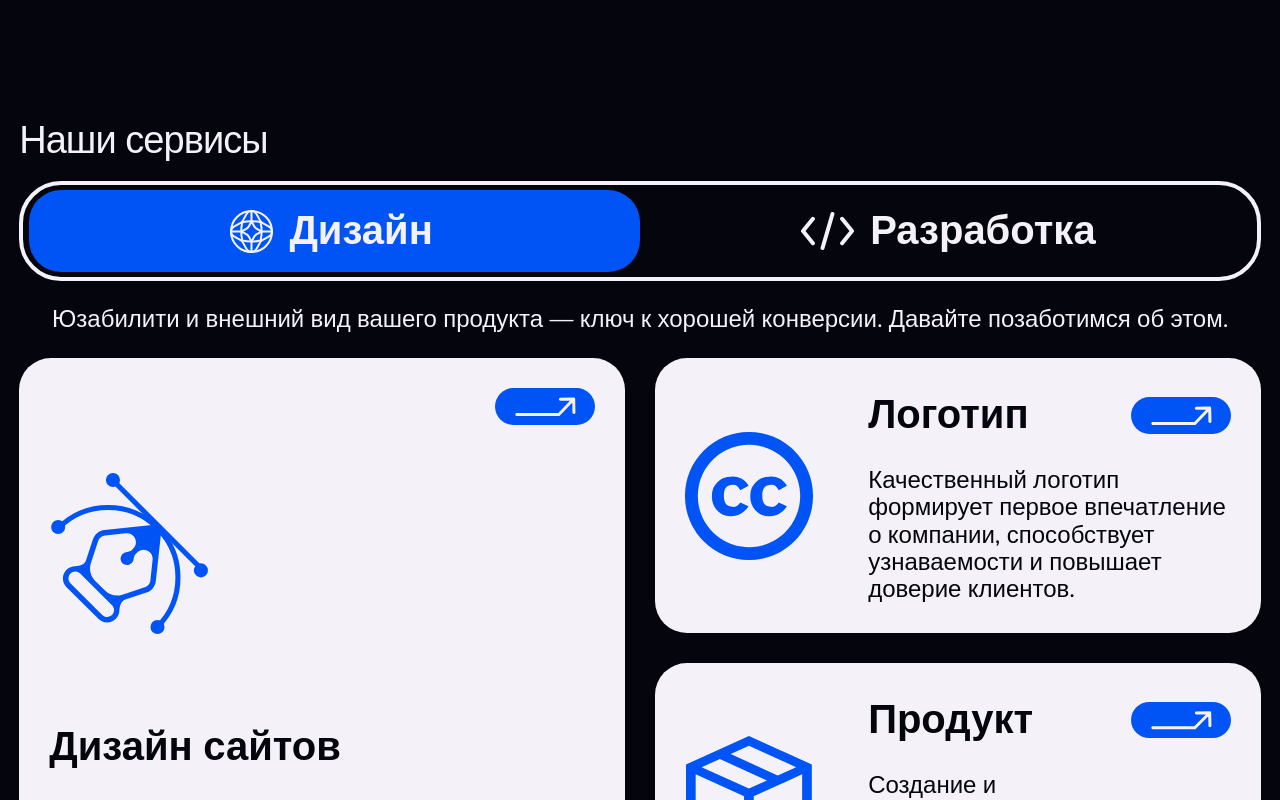
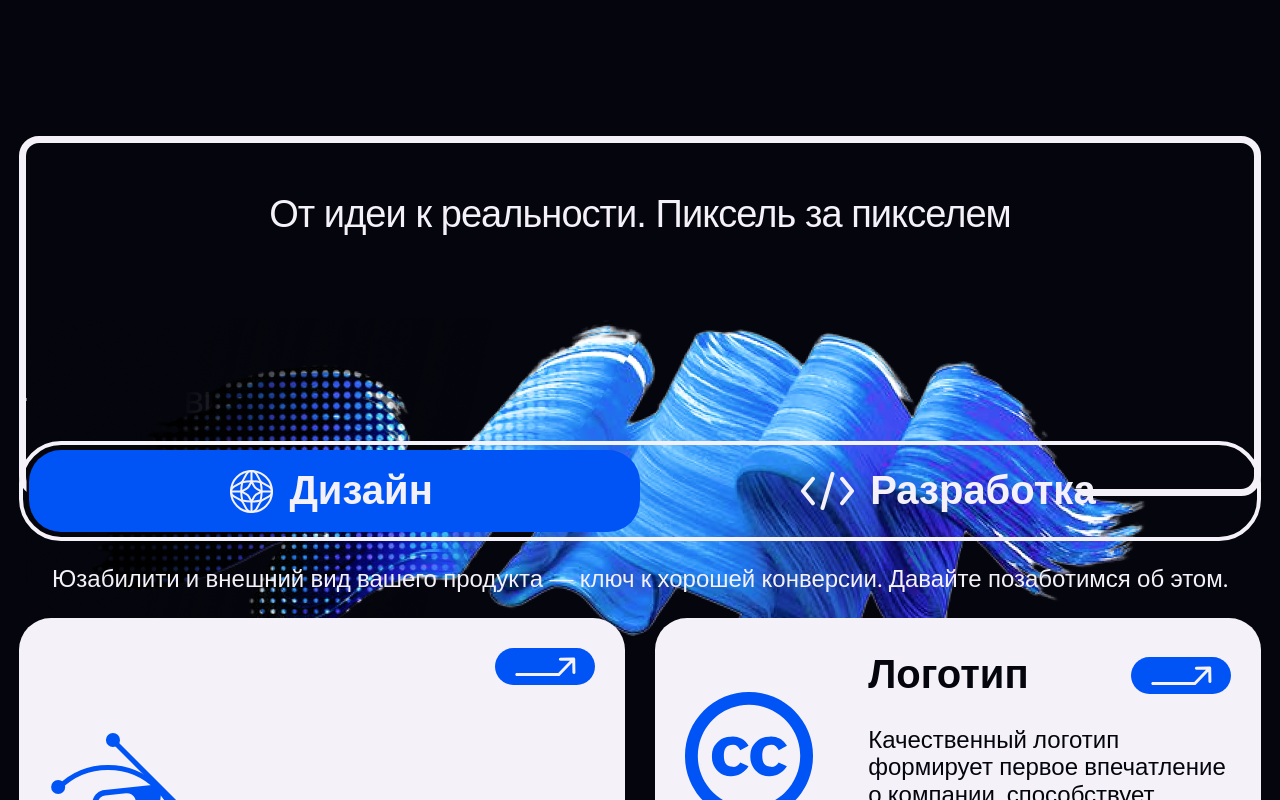
Before and after one commit to matveisch/desight, a Next.js app: page / in a window 1280 px wide. Shown: the part 720-1520 px from the top of the page. Built offline with nearby package versions, Linux system fonts and the light colour scheme; a web font is replaced by a local one.

Commit message:
add the image

```diff
--- a/src/sections/Header/Header.module.scss
+++ b/src/sections/Header/Header.module.scss
@@ -4,6 +4,7 @@
   height: 100vh;
   padding-top: 40px;
 
+  margin-bottom: 260px;
 
   .headWrap{
 
--- a/src/sections/Header/Header.tsx
+++ b/src/sections/Header/Header.tsx
@@ -4,7 +4,7 @@ import Link from 'next/link';
 import logo from '@images/logo.svg';
 import burger from '@images/burger.svg';
 import { Hero } from '../Hero/Hero';
-
+import { HeroImage } from '../HeroImage/HeroImage';
 export function Header() {
   return (
     <header className={styles.header}>
@@ -31,6 +31,7 @@ export function Header() {
         </button>
       </div>
       <Hero />
+      <HeroImage />
     </header>
   );
 }
--- a/src/sections/Hero/Hero.tsx
+++ b/src/sections/Hero/Hero.tsx
@@ -28,7 +28,6 @@ export function Hero() {
                 <Image src={placeholder}  alt='kotik'/>
             </div>
         </div>
-        <HeroImage />
     </section>
   );
 }
--- a/src/sections/HeroImage/HeroImage.module.scss
+++ b/src/sections/HeroImage/HeroImage.module.scss
@@ -0,0 +1,34 @@
+.heroimage{
+    margin-top: 260px;
+    // display: flex;
+    border: 7px solid $white;
+    // z-index: 3;
+    border-radius: 20px;
+    height: 360px;
+    position: relative;
+
+    h2{
+        text-align: center;
+        padding-top: 50px;
+
+        color: $white;
+    }
+
+    .image{
+        position: relative;
+        display: inline-block;
+        z-index: 0;
+        .left {
+            position: absolute;
+            bottom: 0;
+            left: 0;
+            z-index: 1; /* Place it behind the border */
+          }
+
+          .right {
+            position: relative;
+            bottom: 0;
+            z-index: 1; /* Place it above the border */
+          }
+    }
+}
--- a/src/sections/HeroImage/HeroImage.tsx
+++ b/src/sections/HeroImage/HeroImage.tsx
@@ -1,11 +1,17 @@
 
 import styles from './HeroImage.module.scss';
-
+import Image from 'next/image';
+import left from '@images/negativeflow.png';
+import right from '@images/positiveflow.png';
 
 export function HeroImage() {
   return (
     <section className={styles.heroimage}>
-
+        <h2>От идеи к реальности. Пиксель за пикселем</h2>
+       <div className={styles.image}>
+        <Image src={left} alt='left' className={styles.left} />
+        <Image src={right} alt='right' className={styles.right}/>
+       </div>
     </section>
   );
 }
```
Also changed, not shown: public/images/negativeflow.png (added), public/images/positiveflow.png (added).
